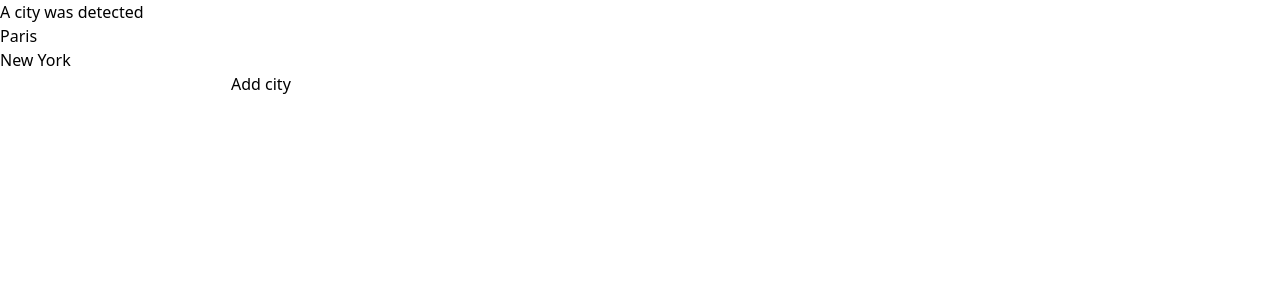
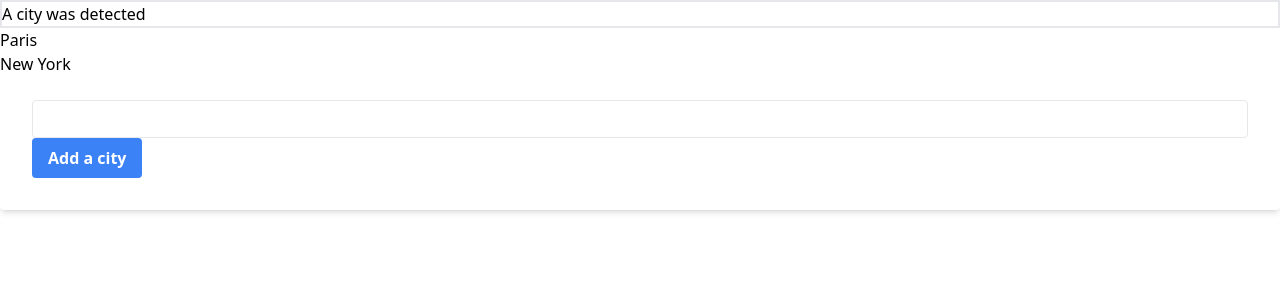
Before and after one commit to souhailmerroun-employment/elba-weather, a Next.js app: page /1 in a window 1280 px wide. Shown: the top 300 px of the page. Built offline with nearby package versions, Linux system fonts and the light colour scheme; no server answers.

Commit message:
Update form to fetch before dispatch

```diff
--- a/pages/[city].tsx
+++ b/pages/[city].tsx
@@ -7,27 +7,13 @@ const City = () => {
     const router = useRouter()
     const { city } = router.query
 
-    console.log({ city });
-
-    const API_KEY = `315a1a9065021509b2e5d8defe259136`;
-    const { isLoading, data } = useQuery('city', () =>
-        fetch(`https://api.openweathermap.org/geo/1.0/direct?q=${city}&appid=${API_KEY}`).then(res =>
-            res.json()
-        ),
-        {
-            enabled: !!city
-        }
-    )
-
-    console.log({ data });
-
     if (city === undefined) {
         return <p>No city was detected.</p>
     }
 
     return (
         <div>
-            <h1>A city was detected</h1>
+            <h1 className="border-2">A city was detected</h1>
             <CitiesProvider>
                 <CitiesList />
             </CitiesProvider>
--- a/src/cities/CitiesList.tsx
+++ b/src/cities/CitiesList.tsx
@@ -1,38 +1,46 @@
 import React, { useContext, useState } from 'react';
 
 import { CitiesContext } from './CityProvider';
+import { City } from './types';
+
+const API_KEY = `315a1a9065021509b2e5d8defe259136`;
 
 export const CitiesList = () => {
     const { cities, citiesDispatch } = useContext(CitiesContext);
+    const [loading, setLoading] = useState(false);
+    const [cityName, setCityName] = useState('');
 
-    console.log({ cities })
-    console.log({ citiesDispatch })
+    const handleSubmit = async (e) => {
+        e.preventDefault();
+        setLoading(true);
 
-    const handleSubmit = (e) => {
-        e.preventDefault();
-        const city = { name: 'Nanterre' };
+        const city: Omit<City, "id"> = { name: cityName };
+        const response = await fetch(`https://api.openweathermap.org/geo/1.0/direct?q=${city.name}&appid=${API_KEY}`)
+        const openweathermap_city = await response.json();
+        city.latitude = openweathermap_city[0].lat;
+        city.longitude = openweathermap_city[0].lon;
+
         citiesDispatch({ type: 'add', payload: { city } });
+        setCityName('');
+        setLoading(false);
     }
 
     return (
         <>
             {cities.map(city => {
-                console.log(city);
                 return (
                     <ul key={city.id}>
                         {city.name}
+                        {city.latitude}
+                        {city.longitude}
                     </ul>
                 )
             })}
 
-            <form onSubmit={handleSubmit}>
-                <input type="text" />
-                <button>Add city</button>
+            <form className="bg-white shadow-md rounded px-8 pt-6 pb-8 mb-4" onSubmit={handleSubmit}>
+                <input className="hadow appearance-none border rounded w-full py-2 px-3 text-gray-700 leading-tight focus:outline-none focus:shadow-outline" type="text" value={cityName} onChange={(e) => setCityName(e.target.value)} />
+                <button className={loading ? `bg-blue-500 text-white font-bold py-2 px-4 rounded opacity-50 cursor-not-allowed` : `bg-blue-500 hover:bg-blue-700 text-white font-bold py-2 px-4 rounded`} disabled={loading}>{loading ? 'Processing...' : 'Add a city'}</button>
             </form>
         </>
     );
 }
-
-function uuid() {
-    throw new Error('Function not implemented.');
-}
--- a/src/cities/types.tsx
+++ b/src/cities/types.tsx
@@ -1,6 +1,8 @@
 export interface City {
-    id: string,
+    id: string
     name: string
+    latitude?: number
+    longitude?: number
 }
 
 export interface CityFetchAction {
--- a/src/cities/useCities.tsx
+++ b/src/cities/useCities.tsx
@@ -1,4 +1,5 @@
 import React, { useReducer, useEffect } from 'react';
+import { useQuery } from 'react-query';
 import { v4 as uuid } from 'uuid';
 
 import { City, CitiesAction } from './types';
@@ -12,6 +13,7 @@ export function useCitiesCollection(): [CitiesState, React.Dispatch<CitiesAction
     const cityReducer = (state: CitiesState, action: CitiesAction): CitiesState => {
         switch (action.type) {
             case 'fetch':
+                console.log('fetching cities');
                 return { cities: action.payload.data, initialized: true };
 
             case 'add':
@@ -44,7 +46,7 @@ export function useCitiesCollection(): [CitiesState, React.Dispatch<CitiesAction
     });
 
     useEffect(() => {
-        dispatch({ type: 'fetch', payload: { data: [{ id: 'randomid', name: 'Paris' }, { id: 'randomid', name: 'New York' }] } });
+        dispatch({ type: 'fetch', payload: { data: [{ id: 'randomid', name: 'Paris' }, { id: 'randomidtwo', name: 'New York' }] } });
     }, []);
 
     return [state, dispatch];
--- a/tailwind.config.js
+++ b/tailwind.config.js
@@ -1,7 +1,7 @@
 module.exports = {
   content: [
     "./pages/**/*.{js,ts,jsx,tsx}",
-    "./components/**/*.{js,ts,jsx,tsx}",
+    "./src/cities/**/*.{js,ts,jsx,tsx}",
   ],
   theme: {
     extend: {},
```
